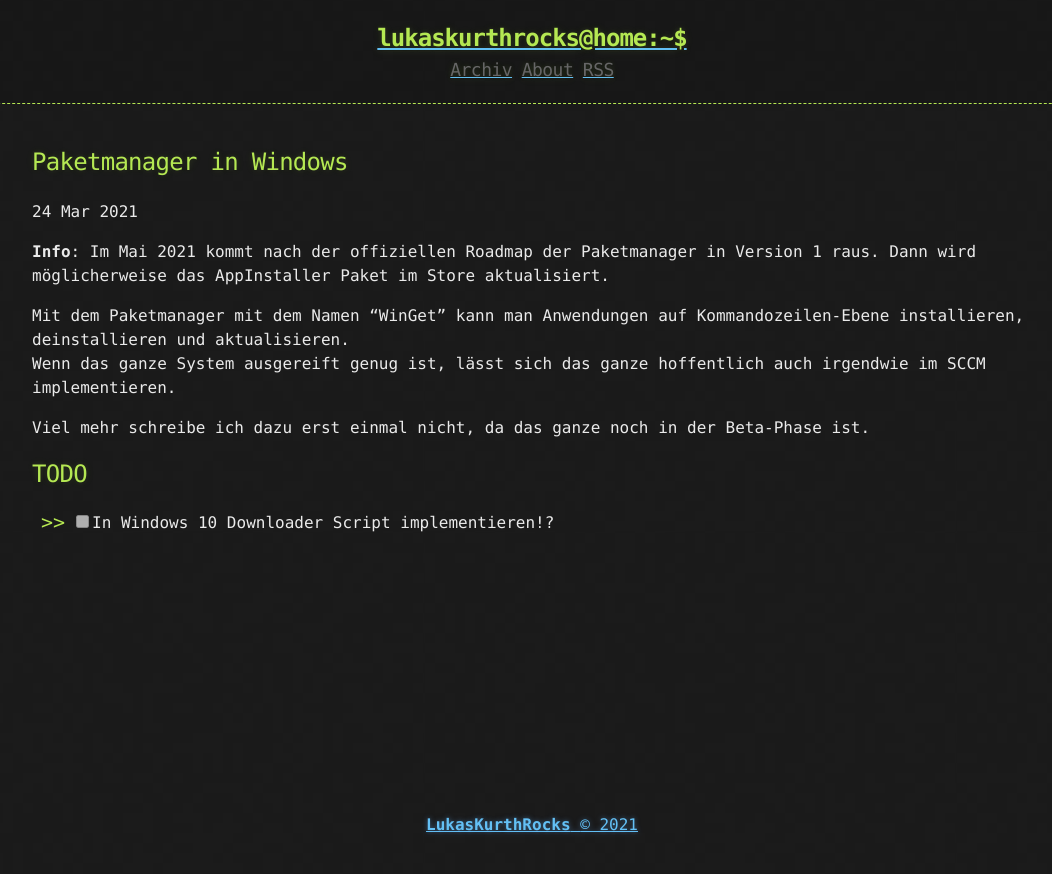
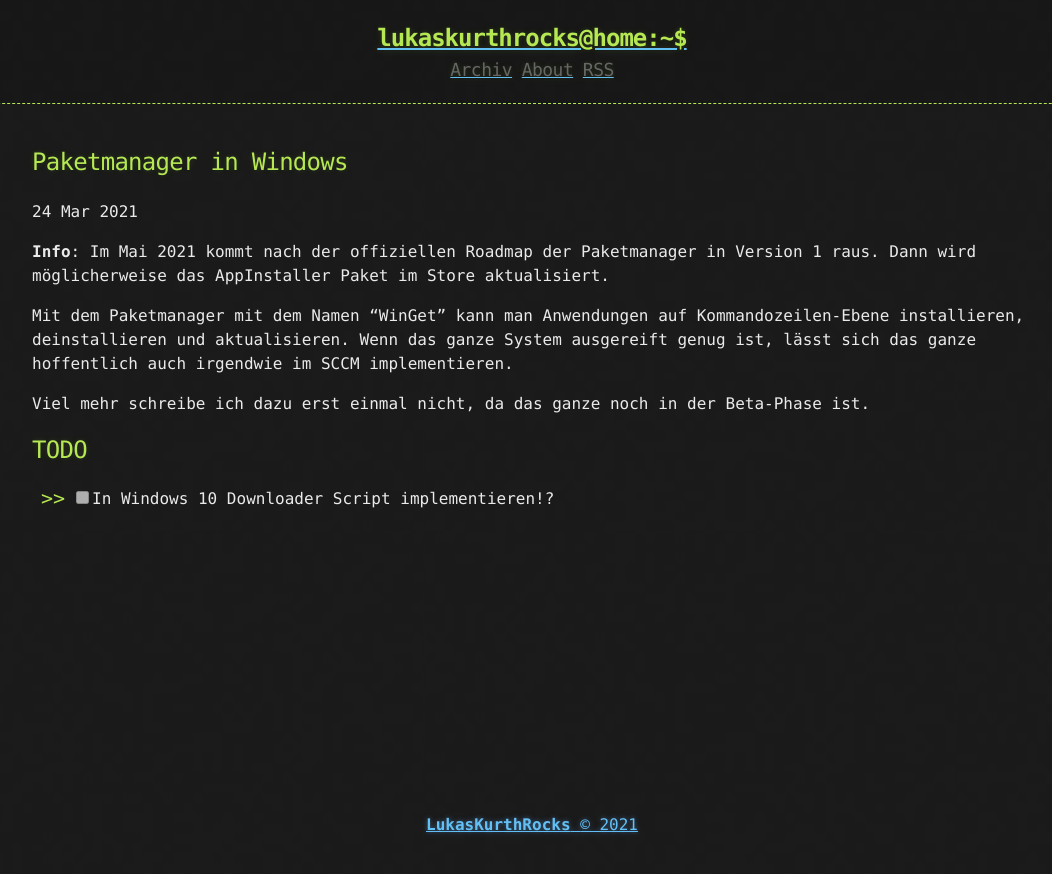
Before and after one commit to LukasKurthRocks/LukasKurthRocks.github.io, a Jekyll site: the page built from _posts/2021-03-24-WinGet-PaketManager-Windows.md, in a window 1280 px wide. Shown: the top 874 px of the page, without its empty margins (108-1160 px from the left). Built offline with Jekyll 4.4.1, drawn with Linux system fonts in a browser that asks for light colours.

```diff
--- a/_posts/2021-03-24-WinGet-PaketManager-Windows.md
+++ b/_posts/2021-03-24-WinGet-PaketManager-Windows.md
@@ -5,7 +5,7 @@ published: true
 
 **Info**: Im Mai 2021 kommt nach der offiziellen Roadmap der Paketmanager in Version 1 raus. Dann wird möglicherweise das AppInstaller Paket im Store aktualisiert.
 
-Mit dem Paketmanager mit dem Namen "WinGet" kann man Anwendungen auf Kommandozeilen-Ebene installieren, deinstallieren und aktualisieren.\
+Mit dem Paketmanager mit dem Namen "WinGet" kann man Anwendungen auf Kommandozeilen-Ebene installieren, deinstallieren und aktualisieren.
 Wenn das ganze System ausgereift genug ist, lässt sich das ganze hoffentlich auch irgendwie im SCCM implementieren.
 
 Viel mehr schreibe ich dazu erst einmal nicht, da das ganze noch in der Beta-Phase ist.
```
